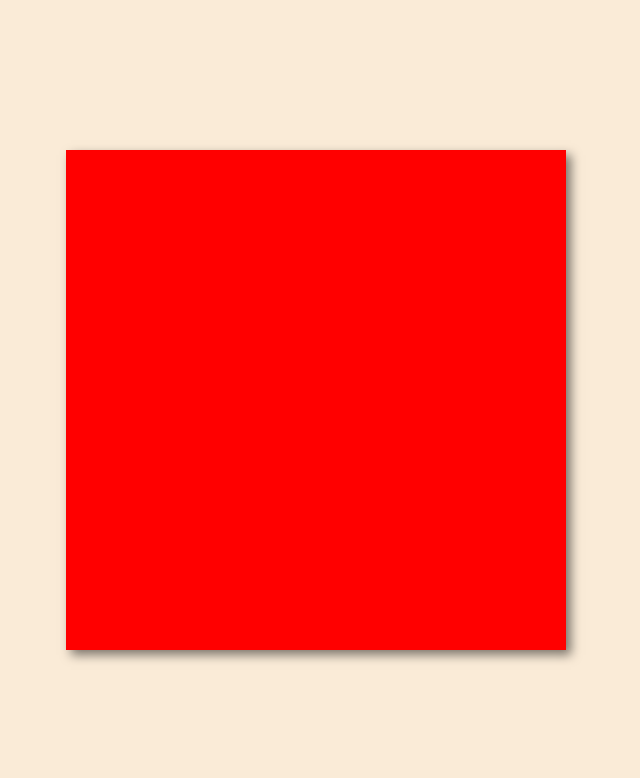
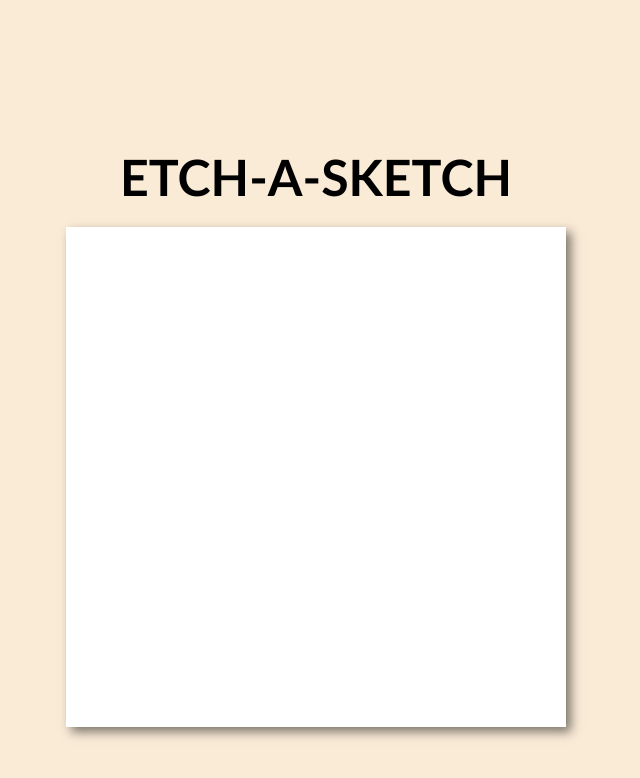
Before and after one commit to ifiplease/Etch-a-Sketch, a plain HTML site: page index.html in a window 1280 px wide. Shown: the whole page, without its empty margins (324-964 px from the left). Drawn offline with Linux system fonts and the light colour scheme.

Commit message:
Add header and click-and-drag functionality for coloring grid divs

```diff
--- a/index.html
+++ b/index.html
@@ -8,6 +8,9 @@
     <title>Etch-a-Sketch</title>
 </head>
 <body>
-    <div class="container"></div>
+    <div class="top">
+        <h1>ETCH-A-SKETCH</h1>
+        <div class="container"></div>
+    </div>
 </body>
 </html>
--- a/script.js
+++ b/script.js
@@ -6,4 +6,15 @@
     container.appendChild(grids);
     grids.classList.add('grids');
 
+    grids.addEventListener('mousedown', () => {
+        grids.style.backgroundColor = 'black';
+    });
+
+    grids.addEventListener('mouseover', (event) => {
+        if (event.buttons === 1) {
+          grids.style.backgroundColor = 'black';
+        }
+    });
+
+
 }
--- a/styles.css
+++ b/styles.css
@@ -1,13 +1,23 @@
 body {
     margin: 0;
     background-color: antiquewhite;
+}
+
+.top {
     display: flex;
     justify-content: center;
     align-items: center;
     height: 100vh;
+    flex-direction: column;
+    margin-top: 20px;
 
 }
 
+h1 {
+    font-family: 'Trebuchet MS', 'Lucida Sans Unicode', 'Lucida Grande', 'Lucida Sans', Arial, sans-serif;
+    font-size: 50px;
+    margin-bottom: 20px;
+}
 
 .container {
     width: 500px;
@@ -21,5 +31,4 @@
 .grids {
     height: 31.25px;
     width: 31.25px;
-    background-color: red;
 }
```
